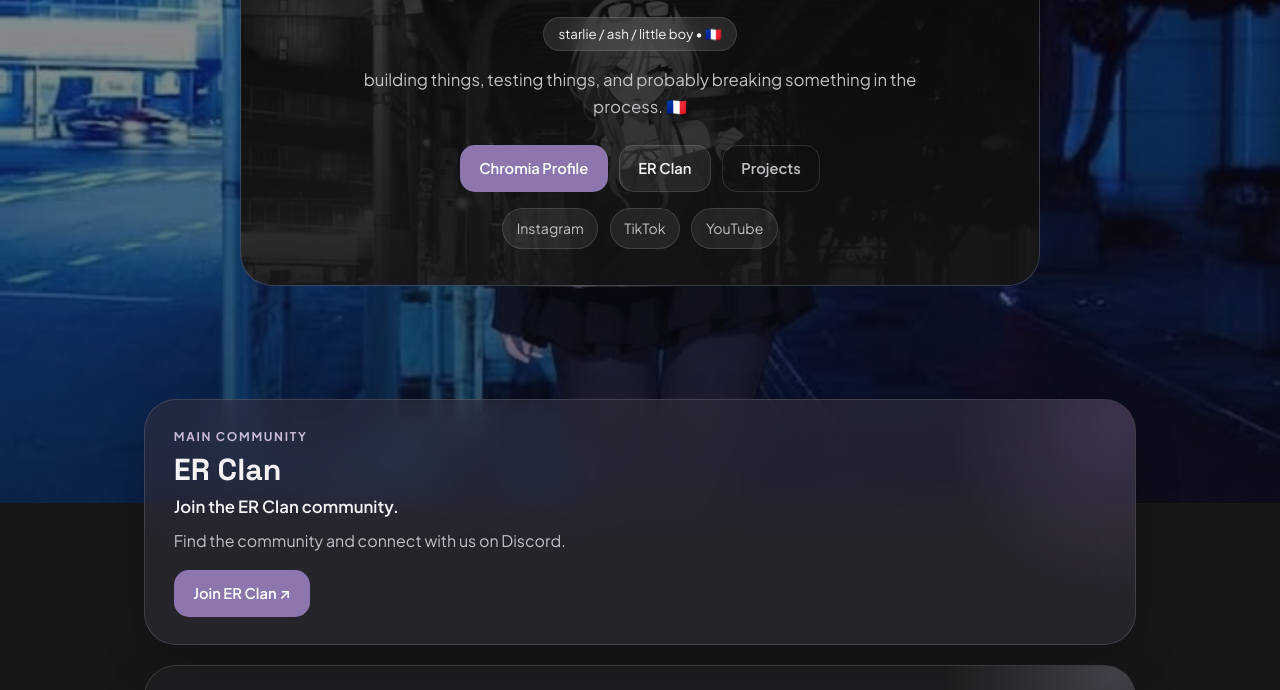
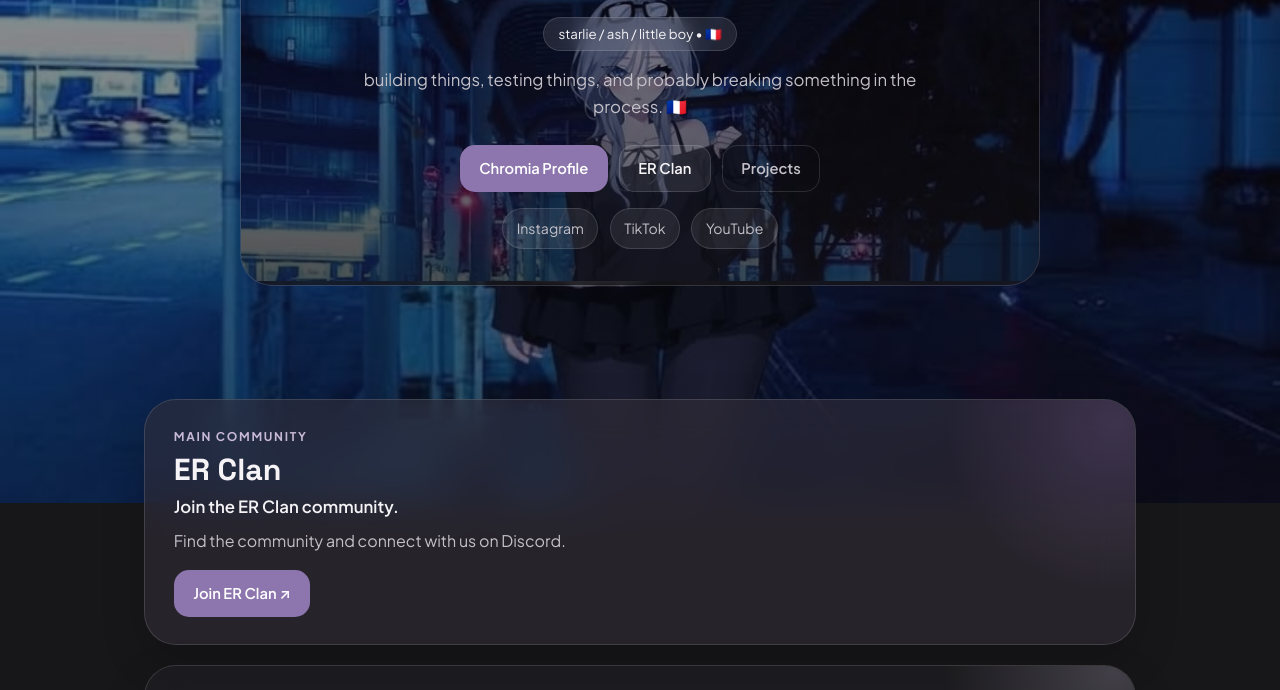
Before and after one commit to starlieu/anotherPortfolio, a plain HTML site: page index.html in a window 1280 px wide. Shown: the part 297-987 px from the top of the page. Drawn offline with Linux system fonts and the light colour scheme.

Commit message:
Afficher toute la bannière dans la carte profil

```diff
--- a/style.css
+++ b/style.css
@@ -66,12 +66,11 @@ body::before {
 
 /* Profile hero: la bannière est contenue dans le cadre du profil. */
 .hero-section { position: relative; min-height: 680px; display: flex; align-items: center; justify-content: center; padding: 7rem 1.5rem 4rem; overflow: hidden; text-align: center; }
-.banner-container { position: absolute; z-index: 0; inset: 0; height: auto; overflow: hidden; border-radius: inherit; pointer-events: none; }
-.hero-banner { display: block; width: 100%; height: 100%; object-fit: cover; object-position: center 38%; filter: grayscale(1) brightness(.58); }
-.banner-overlay { position: absolute; inset: 0; background: linear-gradient(180deg,rgba(20,19,22,.28) 0%,rgba(20,19,22,.55) 42%,rgba(20,19,22,.88) 100%); }
-.hero-content { position: relative; z-index: 1; width: min(100%, 800px); padding: 2.3rem; border: 1px solid var(--border); border-radius: var(--radius-card); background: rgba(48,46,50,.42); -webkit-backdrop-filter: blur(15px); backdrop-filter: blur(15px); overflow: hidden; }
-/* Keep the image inside the card and behind its contents, including rounded corners. */
-.hero-content > .banner-container { z-index: -1; }
+.banner-container { position: absolute; z-index: -1; inset: 0; overflow: hidden; border-radius: inherit; pointer-events: none; }
+.hero-banner { display: block; width: 100%; height: 100%; object-fit: contain; object-position: center; filter: brightness(.72); }
+.banner-overlay { position: absolute; inset: 0; background: linear-gradient(180deg,rgba(20,19,22,.16) 0%,rgba(20,19,22,.32) 48%,rgba(20,19,22,.62) 100%); }
+.hero-content { position: relative; z-index: 1; width: min(100%, 800px); padding: 2.3rem; border: 1px solid var(--border); border-radius: var(--radius-card); background: rgba(48,46,50,.28); -webkit-backdrop-filter: blur(2px); backdrop-filter: blur(2px); overflow: hidden; }
+/* The image is a child of the profile card, behind its contents. */
 .profile-identity { display: flex; align-items: center; justify-content: center; gap: 1.2rem; }
 .avatar-wrapper { display: inline-block; position: relative; flex: 0 0 auto; margin-bottom: 1.2rem; }
 .profile-identity .avatar-wrapper { margin: 0; }
```
